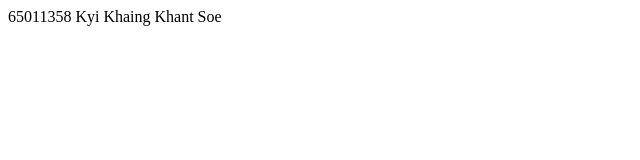
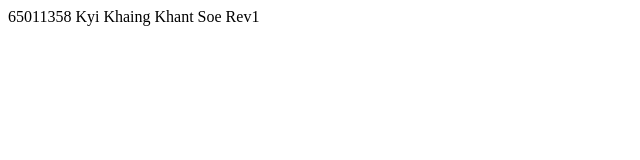
Before and after one commit to KhantSoe/git101_pk, a plain HTML site: page index.html in a window 1280 px wide. Shown: the full height of the page, 0-640 px from the left. Drawn offline with Linux system fonts and the light colour scheme.

Commit message:
Update index.html

```diff
--- a/index.html
+++ b/index.html
@@ -7,6 +7,6 @@
     <title>Document</title>
 </head>
 <body>
-    65011358 Kyi Khaing Khant Soe
+    65011358 Kyi Khaing Khant Soe Rev1
 </body>
 </html>
```
